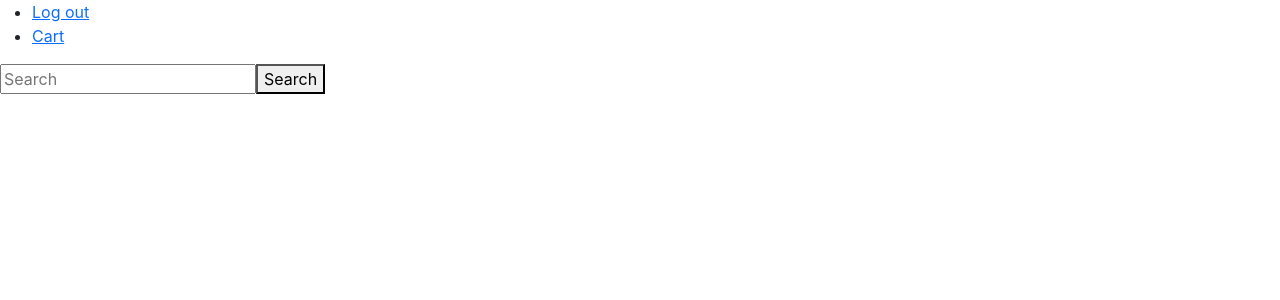
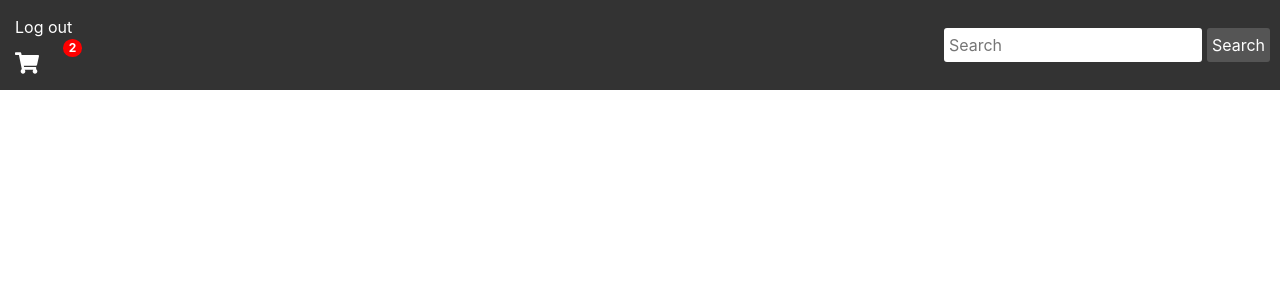
Before and after one commit to OyakiMasu/Ruby-Project, a React (Create React App) app in the folder client/: page /navbar in a window 1280 px wide. Shown: the top 300 px of the page. Built offline with nearby package versions, Linux system fonts and the light colour scheme.

Commit message:
updated navbar and added some styling

```diff
--- a/client/package.json
+++ b/client/package.json
@@ -9,6 +9,7 @@
     "axios": "^1.3.4",
     "react": "^18.2.0",
     "react-dom": "^18.2.0",
+    "react-icons": "^4.8.0",
     "react-router-dom": "^6.9.0",
     "react-scripts": "5.0.1",
     "web-vitals": "^2.1.4"
--- a/client/src/components/Navbar.css
+++ b/client/src/components/Navbar.css
@@ -0,0 +1,79 @@
+.navbar {
+    display: flex;
+    justify-content: space-between;
+    align-items: center;
+    background-color: #333;
+    color: #fff;
+    padding: 10px;
+  }
+
+  .navbar-nav {
+    display: flex;
+    list-style: none;
+    margin: 0;
+    padding: 0;
+  }
+
+  .nav-item {
+    margin-right: 10px;
+  }
+
+  .nav-link {
+    color: #fff;
+    text-decoration: none;
+    padding: 5px;
+    position: relative;
+  }
+
+  .nav-link:hover {
+    border-bottom: 2px solid #fff;
+  }
+
+  .nav-link .badge {
+    position: absolute;
+    top: -10px;
+    right: -10px;
+    background-color: red;
+    color: #fff;
+    border-radius: 50%;
+    padding: 3px 6px;
+  }
+
+  .navbar-search {
+    display: flex;
+    align-items: center;
+  }
+
+  form {
+    margin: 0;
+  }
+
+  input[type="text"] {
+    padding: 5px;
+    border: none;
+    border-radius: 3px;
+    margin-right: 5px;
+  }
+
+  button[type="submit"] {
+    padding: 5px;
+    border: none;
+    border-radius: 3px;
+    background-color: #555;
+    color: #fff;
+  }
+
+  .cart-icon {
+    position: relative;
+    cursor: pointer;
+  }
+
+  .cart-icon .badge {
+    position: absolute;
+    top: -10px;
+    right: -10px;
+    background-color: red;
+    color: #fff;
+    border-radius: 50%;
+    padding: 3px 6px;
+  }
--- a/client/src/components/Navbar.js
+++ b/client/src/components/Navbar.js
@@ -1,5 +1,7 @@
 import React from 'react';
 import { Link } from 'react-router-dom';
+import { FaShoppingCart } from 'react-icons/fa';
+import './Navbar.css';
 
 const SearchBar = () => {
   return (
@@ -12,16 +14,23 @@ const SearchBar = () => {
 
 const Navbar = () => {
   return (
-    <nav>
-      <ul>
-        <li>
-          <Link to="/login">Log out</Link>
+    <nav className="navbar">
+      <ul className="navbar-nav">
+        <li className="nav-item">
+          <Link className="nav-link" to="/login">Log out</Link>
         </li>
-        <li>
-          <Link to="/cart">Cart</Link>
+        <li className="nav-item">
+          <Link className="nav-link" to="/cart">
+            <div className="cart-icon">
+              <FaShoppingCart size={24} />
+              <span className="badge">2</span>
+            </div>
+          </Link>
         </li>
       </ul>
-      <SearchBar />
+      <div className="navbar-search">
+        <SearchBar />
+      </div>
     </nav>
   );
 };
```
Also changed, not shown: 1 other file (tests, documents, lock files or other folders).
